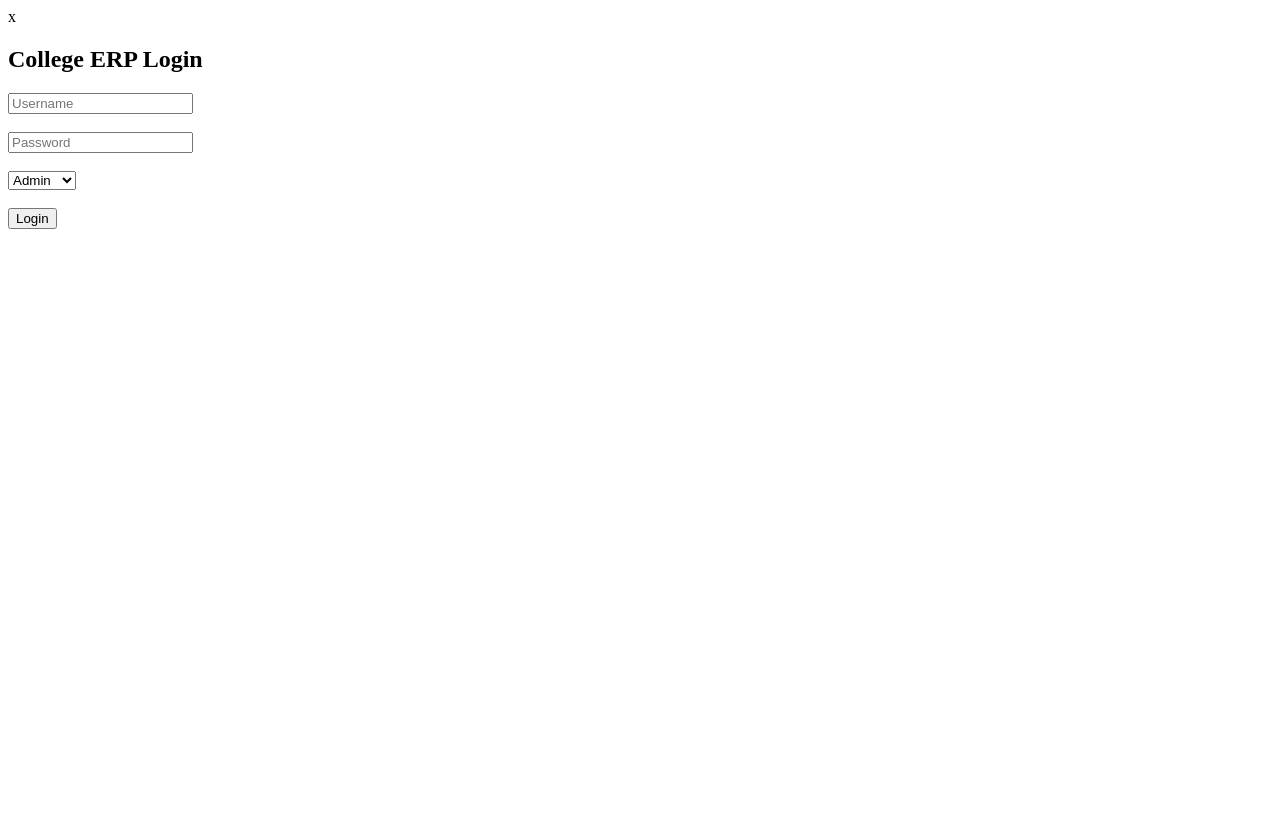
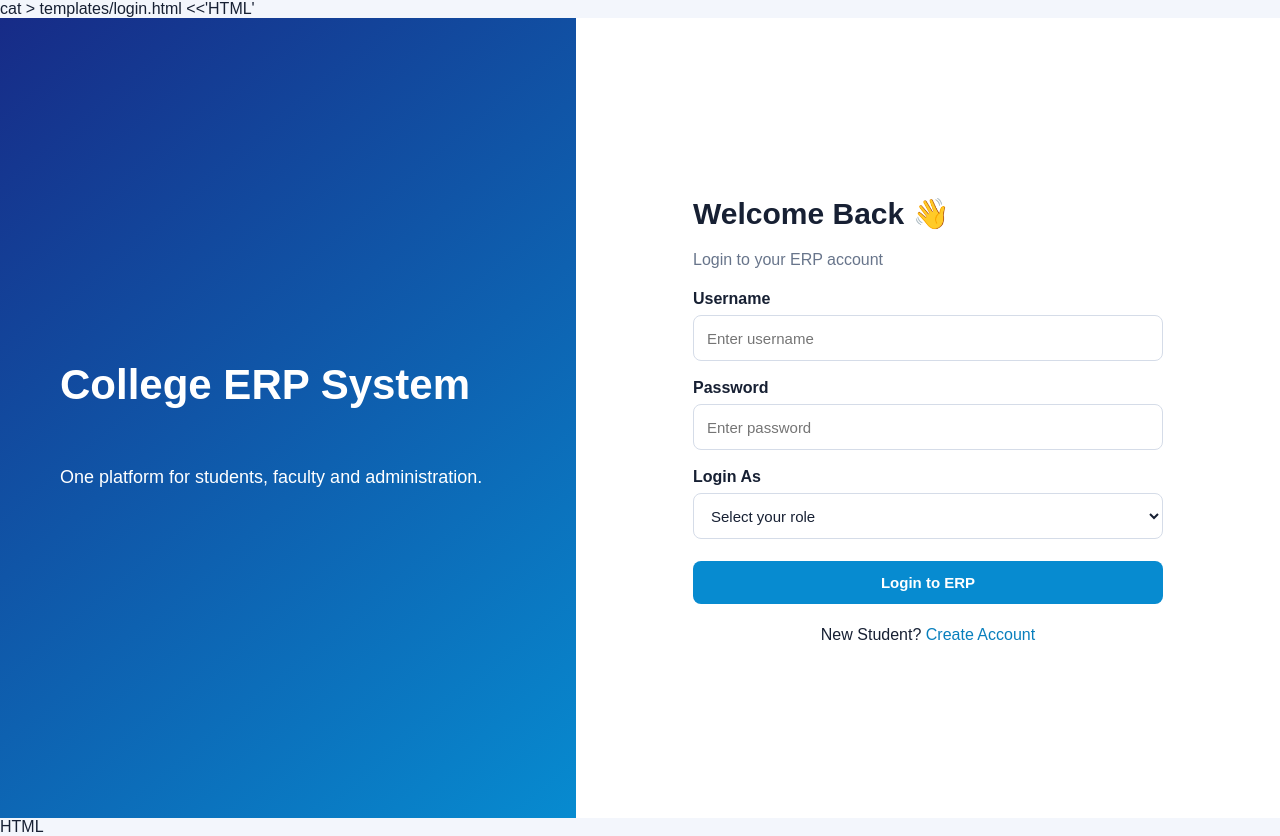
Before and after one commit to Pratik-Gore262/ERP-College-System, a Flask app: page / in a window 1280 px wide. Before the commit the page ends 229 px from the top, so only its background shows below. Run offline with Flask 3, Linux system fonts and the light colour scheme; parts of the project's set-up code (start-up, migrations or seed data) failed here and were passed over.

Commit message:
Revamp login.html structure and content
Updated the login page layout and improved user prompts.

```diff
--- a/templates/login.html
+++ b/templates/login.html
@@ -1,23 +1,54 @@
-x<!DOCTYPE html>
-<html>
+cat > templates/login.html <<'HTML'
+<!DOCTYPE html>
+<html lang="en">
 <head>
-  <title>College ERP Login</title>
+    <meta charset="UTF-8">
+    <meta name="viewport" content="width=device-width, initial-scale=1">
+    <title>Login | College ERP</title>
+    <link rel="stylesheet" href="{{ url_for('static', filename='css/style.css') }}">
 </head>
 <body>
-  <h2>College ERP Login</h2>
+<div class="auth-layout">
+    <section class="welcome-panel">
+        <h1>College ERP System</h1>
+        <p>One platform for students, faculty and administration.</p>
+    </section>
 
-  <form method="POST" action="/">
-    <input type="text" name="username" placeholder="Username" required><br><br>
+    <main class="auth-card">
+        <h1>Welcome Back 👋</h1>
+        <p class="muted">Login to your ERP account</p>
 
-    <input type="password" name="password" placeholder="Password" required><br><br>
+        {% with messages = get_flashed_messages(with_categories=true) %}
+          {% if messages %}
+            {% for category, message in messages %}
+              <div class="alert">{{ message }}</div>
+            {% endfor %}
+          {% endif %}
+        {% endwith %}
 
-    <select name="role">
-      <option value="Admin">Admin</option>
-      <option value="Faculty">Faculty</option>
-      <option value="Student">Student</option>
-    </select><br><br>
+        <form method="POST" action="{{ url_for('login') }}">
+            <label>Username</label>
+            <input type="text" name="username" placeholder="Enter username" required>
 
-    <button type="submit">Login</button>
-  </form>
+            <label>Password</label>
+            <input type="password" name="password" id="password" placeholder="Enter password" required>
+
+            <label>Login As</label>
+            <select name="role" required>
+                <option value="">Select your role</option>
+                <option value="student">Student</option>
+                <option value="faculty">Faculty</option>
+                <option value="admin">Admin</option>
+            </select>
+
+            <button class="btn" type="submit">Login to ERP</button>
+        </form>
+
+        <p class="center">New Student?
+            <a href="{{ url_for('register') }}">Create Account</a>
+        </p>
+    </main>
+</div>
 </body>
 </html>
+HTML
```
